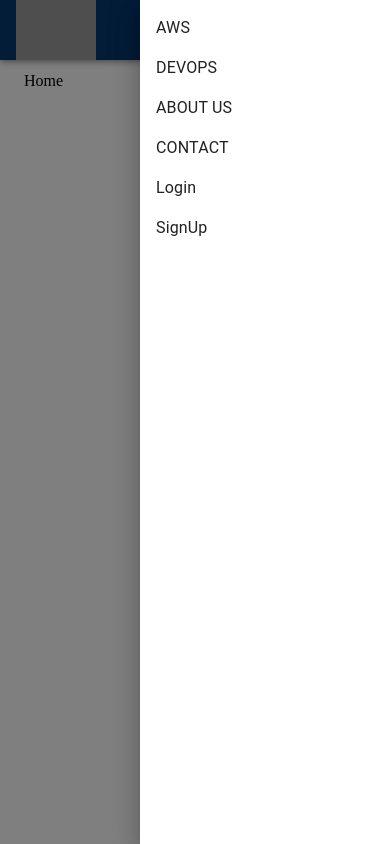
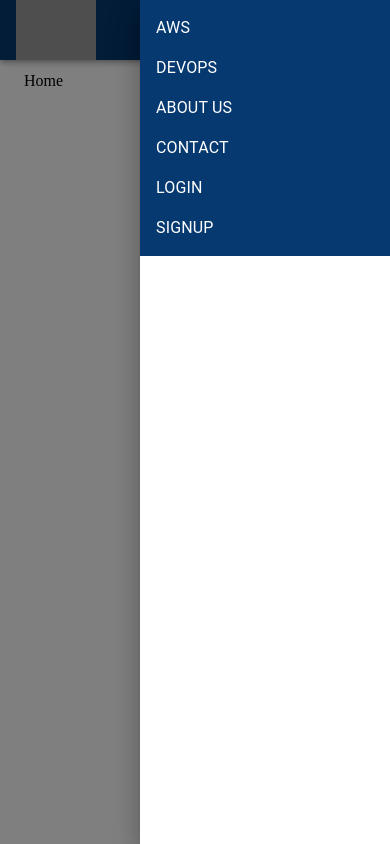
Before and after one commit to mubarak7785/Panda_Cloud_Academy-, a React (Vite) app in the folder Client/: page / in a window 390 px wide. Both pictures are taken after a click on the button "menu". Built offline with nearby package versions, Linux system fonts and the light colour scheme; grey boxes are pictures that could not be loaded.

Commit message:
bg colour updated

```diff
--- a/Client/src/Components/Navbar/Navbar.jsx
+++ b/Client/src/Components/Navbar/Navbar.jsx
@@ -13,12 +13,10 @@ import {
   Toolbar,
   Typography,
   useMediaQuery,
-  useTheme
+  useTheme,
 } from "@mui/material";
 import MenuIcon from "@mui/icons-material/Menu";
-
-
-
+import { blue } from "@mui/material/colors";
 
 const Navbar = () => {
   const [value, setValue] = useState();
@@ -74,9 +72,27 @@ const Navbar = () => {
                   role="presentation"
                   onClick={toggleDrawer(false)}
                 >
-                  <List>
-                    {['AWS', 'DEVOPS', 'ABOUT US', 'CONTACT', 'Login', 'SignUp'].map((text) => (
-                      <ListItem button key={text} component={Link} to={`/${text.toLowerCase().replace(' ', '')}`}>
+                  <List sx={{ backgroundColor: "#063970", color: "white" }}>
+                    {[
+                      "AWS",
+                      "DEVOPS",
+                      "ABOUT US",
+                      "CONTACT",
+                      "LOGIN",
+                      "SIGNUP",
+                    ].map((text) => (
+                      <ListItem
+                        sx={{
+                          "&:hover": {
+                            backgroundColor: "lightpink",
+
+                          },
+                        }}
+                        button
+                        key={text}
+                        component={Link}
+                        to={`/${text.toLowerCase().replace(" ", "")}`}
+                      >
                         <Typography>{text}</Typography>
                       </ListItem>
                     ))}
```
Also changed, not shown: Client/src/Components/Navbar/DrawerComp.jsx (deleted, +0 -42 lines), Client/src/Components/Navbar/Navbar.css (deleted).
